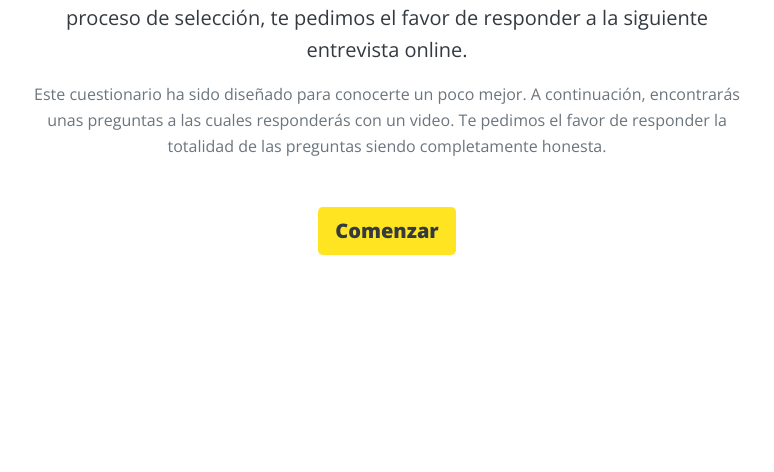
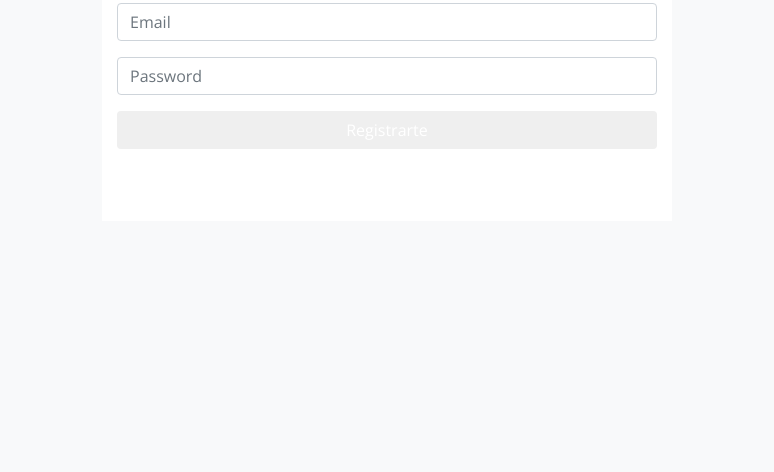
Before and after one commit to team-laboratoria/Entrevista-online, a plain HTML site: page index.html in a window 1280 px wide. Shown: the part 328-800 px from the top of the page, without its empty margins (253-1027 px from the left). Drawn offline with nearby package versions, Linux system fonts and the light colour scheme.

```diff
--- a/index.html
+++ b/index.html
@@ -10,15 +10,39 @@
     <link rel="stylesheet" href="https://maxcdn.bootstrapcdn.com/bootstrap/4.0.0/css/bootstrap.min.css" integrity="sha384-Gn5384xqQ1aoWXA+058RXPxPg6fy4IWvTNh0E263XmFcJlSAwiGgFAW/dAiS6JXm" crossorigin="anonymous">
     <link rel="stylesheet" href="css/main.css">
   </head>
-  <body class="hero">
-    <main class="container d-flex align-items-center justify-content-center vh-100">
-      <div class="row">
-        <div class="col-sm-8 offset-sm-2">
-          <h3 class="text-center text-dark">¡Bienvenida!</h3>
-          <h5 class="text-center text-dark mt-5 line-height">Mientras tú te encuentras en el proceso de completar cada etapa de nuestro proceso de selección, te pedimos el favor de responder a la siguiente entrevista online.</h5>
-          <p class="text-center text-secondary my-3 line-height">Este cuestionario ha sido diseñado para conocerte un poco mejor. A continuación, encontrarás unas preguntas a las cuales responderás con un video. Te pedimos el favor de responder la totalidad de las preguntas siendo completamente honesta.</p>
-          <div class="d-flex justify-content-center mt-5">
-            <a class="btn bg-yellow btn-lg text-dark font-weight-bold" href="views/question.html" role="button">Comenzar</a>
+  <body class="bg-light">
+    <main class="vh-100 d-flex align-items-center">
+      <div class="container">
+        <div class="row">
+          <div class="col-md-6 offset-md-3 bg-white">
+            <h1 class="principal-title-styles text-center my-3"><img src="assets/images/logo.png" alt=""></h1>
+            <form>
+              <div class="form-group">
+                <input id="email" class="form-control  bg-input text-white font-weight-300 w-100 " type="email" placeholder="Email">
+              </div>
+              <div class="form-group">
+                <input id="password" class="form-control  bg-input font-weight-300 " type="password" placeholder="Password">
+              </div>
+              <button type="button" id="btnSignUp" class="btn text-white btn-block btn-styles font-weight-300 ">Registrarte</button>
+            </form>
+            <div class="text-center text-white my-4 font-weight-bold">¿Tienes una cuenta?</div>
+            <!-- <form class="mb-2">
+              <div class="form-group">
+                <input id="email2" class="form-control  bg-input text-white font-weight-300 w-100 " type="email" placeholder="Email">
+              </div>
+              <div class="form-group">
+                <input id="password2" class="form-control  bg-input font-weight-300 " type="password" placeholder="Password">
+              </div>
+              <button type="button" id="btnLogin" class="btn text-white btn-block btn-styles font-weight-300 ">Inicia sesión</button>
+              <br>
+              <p class="text-white text-center">
+                <span class="span-left"></span> o
+                <span class="span-right"></span>
+              </p>
+              <br>
+              <button type="submit" id="" class="btn text-white btn-block btn-styles font-weight-300">
+                <i class="fab fa-google"></i> Inicia sesion con Google </button>
+            </form> -->
           </div>
         </div>
       </div>
```
Also changed, not shown: views/question.html (+1 -2 lines), views/welcome.html (added, +31 -0 lines), assets/images/logo.png (added).
